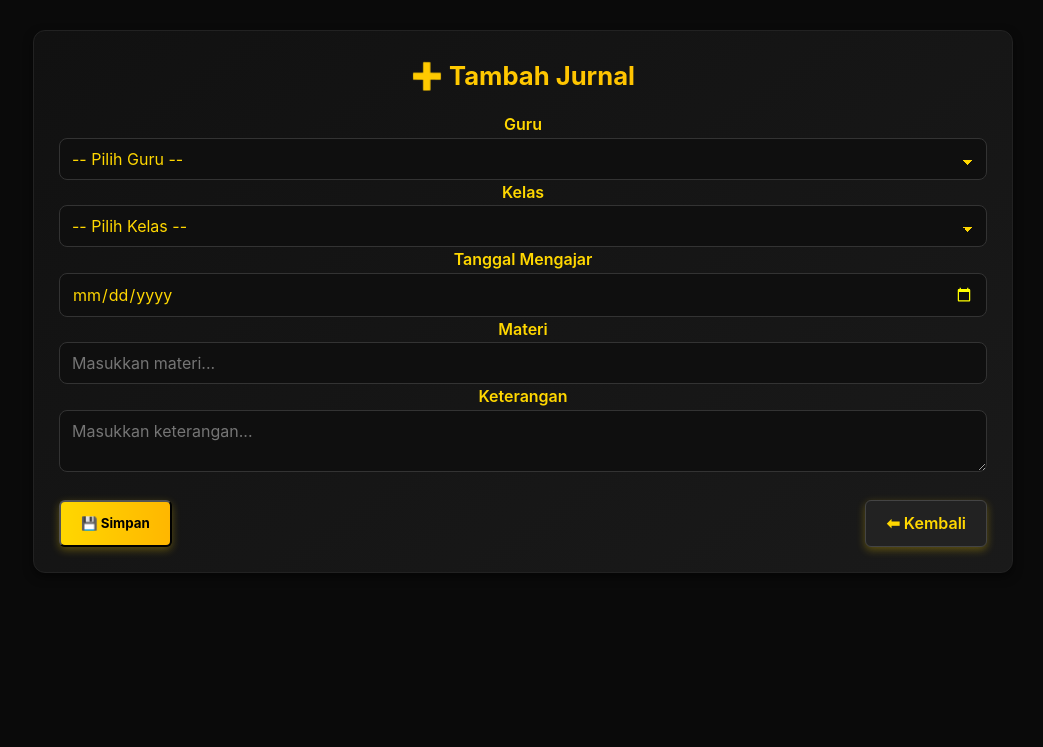
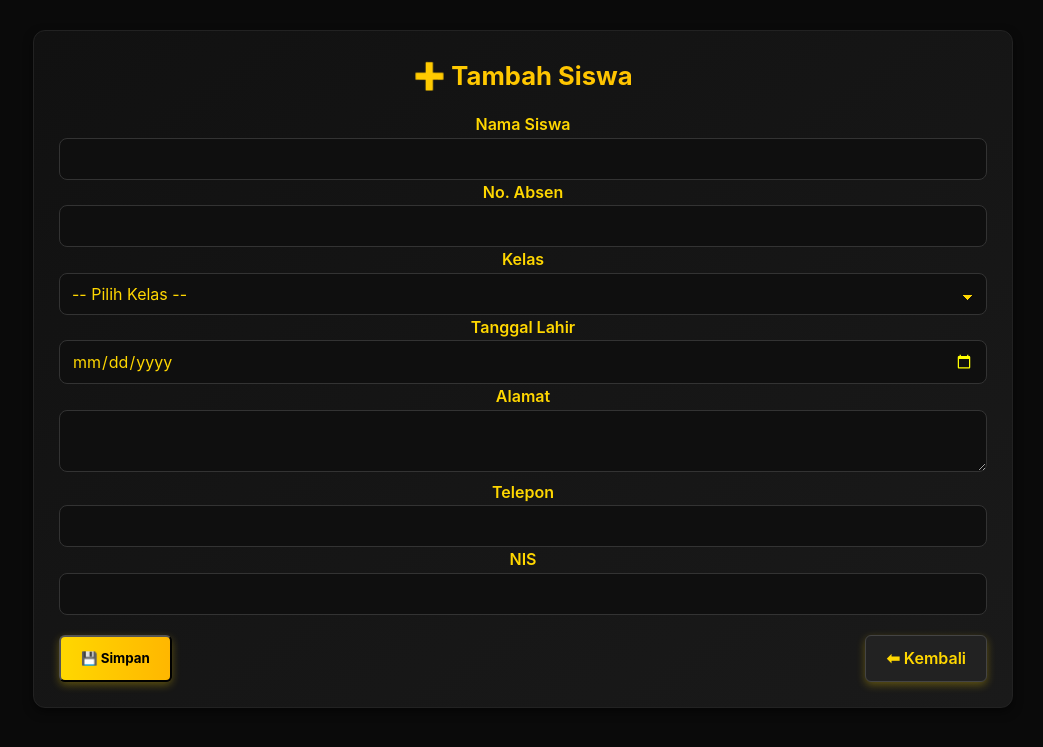
Before and after one commit to STYLECS/TugasPakYos, a PHP site: page /Admin/siswa_tambah.php in a window 1280 px wide. Shown: the top 747 px of the page, without its empty margins (237-1280 px from the left). Run offline with PHP 8.4, Linux system fonts and the light colour scheme; data comes from the database, SQL or seed files in the repository.

Commit message:
Update siswa_tambah.php

```diff
--- a/Project/tugas.web1/Admin/siswa_tambah.php
+++ b/Project/tugas.web1/Admin/siswa_tambah.php
@@ -3,7 +3,7 @@
 <head>
     <meta charset="UTF-8">
     <meta name="viewport" content="width=device-width, initial-scale=1.0">
-    <title>Tambah Jurnal</title>
+    <title>Tambah Siswa</title>
     <link rel="stylesheet" href="style.css">
 </head>
 <body>
@@ -12,30 +12,26 @@
 include "koneksi.php";
 
 if (isset($_POST['simpan'])) {
+    $nama       = $_POST['nama_siswa'] ?? '';
+    $absen      = $_POST['no_absen'] ?? '';
+    $id_kelas   = $_POST['id_kelas'] ?? '';
+    $tgl_lahir  = $_POST['tgl_lahir'] ?? '';
+    $alamat     = $_POST['alamat'] ?? '';
+    $telepon    = $_POST['telepon'] ?? '';
+    $nis        = $_POST['nis'] ?? '';
 
-    $id_guru      = $_POST['id_guru'] ?? '';
-    $id_kelas     = $_POST['id_kelas'] ?? '';
-    $tgl_mengajar = $_POST['tgl_mengajar'] ?? '';
-    $materi       = $_POST['materi'] ?? '';
-    $keterangan   = $_POST['keterangan'] ?? '';
-
-    // Validasi isi form
-    if ($id_guru == '' || $id_kelas == '' || $tgl_mengajar == '' || $materi == '' || $keterangan == '') {
+    if ($nama == '' || $absen == '' || $id_kelas == '' || $tgl_lahir == '' || $alamat == '' || $telepon == '' || $nis == '') {
         echo "<div class='alert alert-danger'>⚠ Semua field harus diisi!</div>";
     } else {
+        $query = "INSERT INTO siswa (nama_siswa, no_absen, id_kelas, tgl_lahir, alamat, telepon, nis)
+                  VALUES ('$nama', '$absen', '$id_kelas', '$tgl_lahir', '$alamat', '$telepon', '$nis')";
+        mysqli_query($koneksi, $query) or die(mysqli_error($koneksi));
 
-        // Insert jurnal
-        $query = "INSERT INTO jurnal (id_guru, id_kelas, tgl_mengajar, materi, keterangan)
-                  VALUES ('$id_guru', '$id_kelas', '$tgl_mengajar', '$materi', '$keterangan')";
-        mysqli_query($koneksi, $query);
-
-        // Catat aktivitas
         mysqli_query($koneksi,
         "INSERT INTO aktivitas (aktivitas, waktu)
-         VALUES ('Admin menambahkan jurnal baru', NOW())");
+        VALUES ('Admin menambahkan siswa baru: $nama', NOW())");
 
-        // Redirect
-        header("Location: index.php?page=jurnal&pesan=tambah");
+        header("Location: index.php?page=siswa&pesan=tambah");
         exit;
     }
 }
@@ -44,27 +40,18 @@
 <div class="main-content">
     <div class="card">
         <div class="card-header">
-            <h2 class="page-title">➕ Tambah Jurnal</h2>
+            <h2 class="page-title">➕ Tambah Siswa</h2>
         </div>
-
         <div class="card-body">
             <form method="post" class="form">
-
-                <!-- Pilih Guru -->
                 <div class="form-group">
-                    <label class="form-label">Guru</label>
-                    <select name="id_guru" class="form-control" required>
-                        <option value="">-- Pilih Guru --</option>
-                        <?php
-                        $guru = mysqli_query($koneksi, "SELECT * FROM guru ORDER BY nama_guru ASC");
-                        while ($g = mysqli_fetch_assoc($guru)) {
-                            echo "<option value='{$g['id_guru']}'>{$g['nama_guru']}</option>";
-                        }
-                        ?>
-                    </select>
+                    <label class="form-label">Nama Siswa</label>
+                    <input type="text" name="nama_siswa" class="form-control" required>
                 </div>
-
-                <!-- Pilih Kelas -->
+                <div class="form-group">
+                    <label class="form-label">No. Absen</label>
+                    <input type="text" name="no_absen" class="form-control" required>
+                </div>
                 <div class="form-group">
                     <label class="form-label">Kelas</label>
                     <select name="id_kelas" class="form-control" required>
@@ -77,31 +64,27 @@
                         ?>
                     </select>
                 </div>
-
-                <!-- Tanggal Mengajar -->
                 <div class="form-group">
-                    <label class="form-label">Tanggal Mengajar</label>
-                    <input type="date" name="tgl_mengajar" class="form-control" required>
+                    <label class="form-label">Tanggal Lahir</label>
+                    <input type="date" name="tgl_lahir" class="form-control" required>
+                </div>
+                <div class="form-group">
+                    <label class="form-label">Alamat</label>
+                    <textarea name="alamat" class="form-control" required></textarea>
+                </div>
+                <div class="form-group">
+                    <label class="form-label">Telepon</label>
+                    <input type="text" name="telepon" class="form-control" required>
+                </div>
+                <div class="form-group">
+                    <label class="form-label">NIS</label>
+                    <input type="text" name="nis" class="form-control" required>
                 </div>
 
-                <!-- Materi -->
-                <div class="form-group">
-                    <label class="form-label">Materi</label>
-                    <input type="text" name="materi" class="form-control" placeholder="Masukkan materi..." required>
-                </div>
-
-                <!-- Keterangan -->
-                <div class="form-group">
-                    <label class="form-label">Keterangan</label>
-                    <textarea name="keterangan" class="form-control" placeholder="Masukkan keterangan..." required></textarea>
-                </div>
-
-                <!-- Tombol -->
                 <div class="form-actions">
                     <button type="submit" name="simpan" class="btn btn-primary">💾 Simpan</button>
-                    <a href="index.php?page=jurnal" class="btn btn-secondary">⬅ Kembali</a>
+                    <a href="index.php?page=siswa" class="btn btn-secondary">⬅ Kembali</a>
                 </div>
-
             </form>
         </div>
     </div>
```
